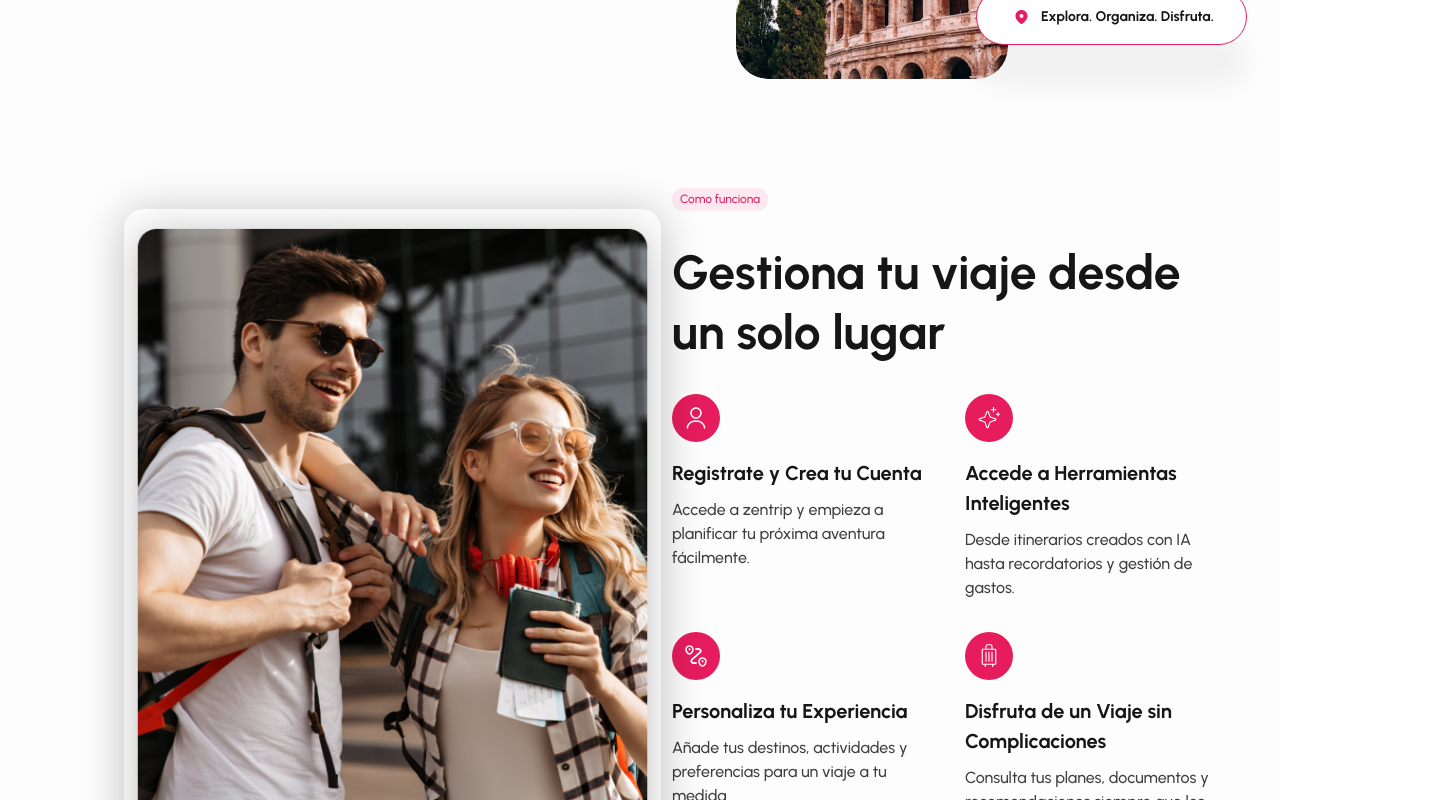
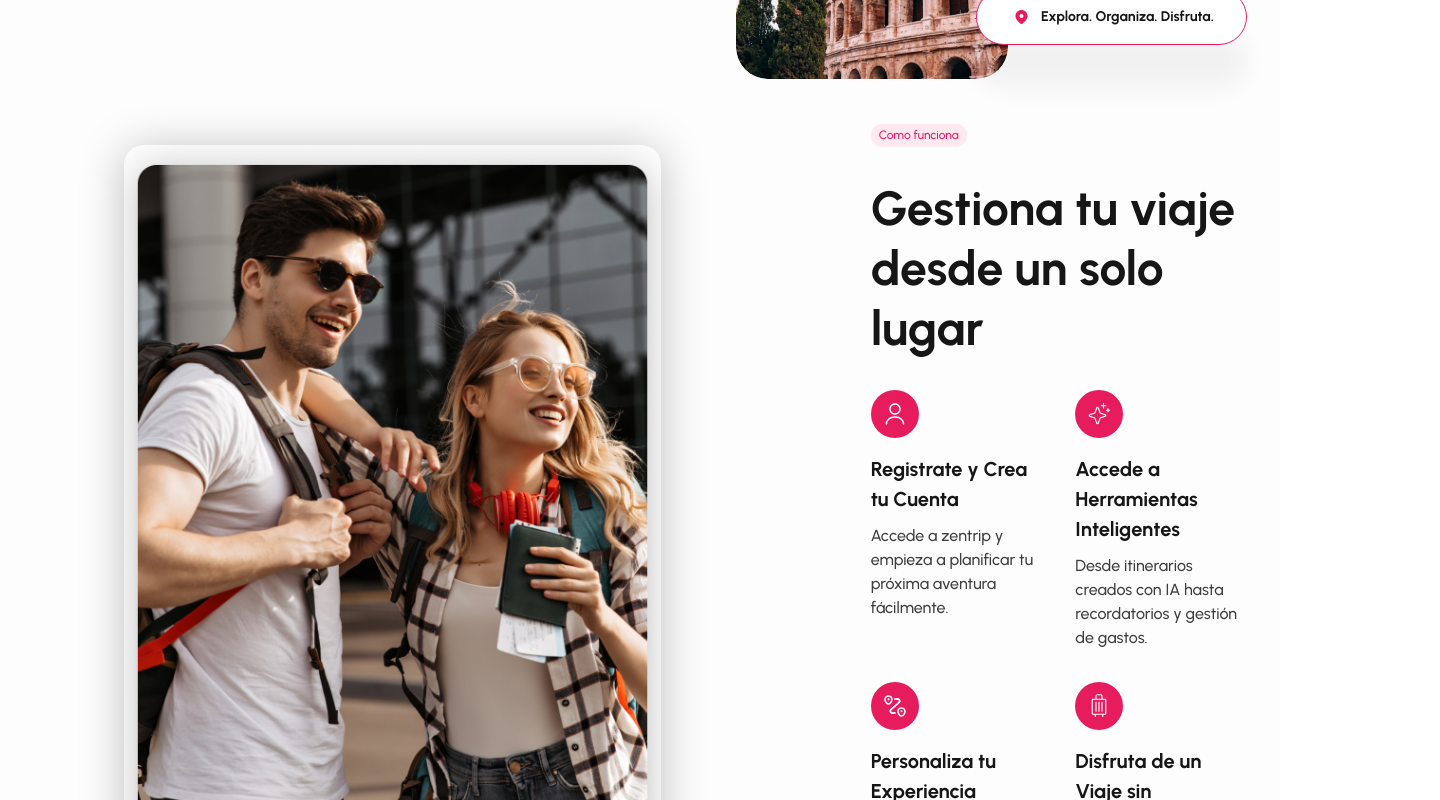
Before and after one commit to Ignacio918/viajes-app, a React (Vite) app in the folder viajes-app/: page / in a window 1280 px wide. Shown: the part 800-1600 px from the top of the page, 1440 px wide, since content can reach past the window. Built offline with nearby package versions, Linux system fonts and the light colour scheme; a web font is replaced by a local one.

Commit message:
acomodar howitworks

```diff
--- a/viajes-app/src/pages/HowItWorks.tsx
+++ b/viajes-app/src/pages/HowItWorks.tsx
@@ -11,14 +11,13 @@ const HowItWorks = () => {
     <section className="how-it-works-section">
       <div className="how-it-works-container">
         {/* Contenedor izquierdo - Imagen */}
-        <div className="left-container">
-          <div className="image-wrapper">
-            <img
-              src={fotoRandom3}
-              alt="Random travel"
-              className="main-image"
-            />
-          </div>
+        <div className="pattern-light">
+          <div className="radial" />
+          <img
+            src={fotoRandom3}
+            alt="Random travel"
+            className="foto-random3"
+          />
         </div>
 
         {/* Contenedor derecho - Contenido */}
--- a/viajes-app/src/styles/HowItWorks.css
+++ b/viajes-app/src/styles/HowItWorks.css
@@ -1,22 +1,22 @@
 /* src/styles/HowItWorks.css */
 .how-it-works-section {
-  @apply w-full min-h-screen py-16 bg-[#FDFDFD];
+  @apply w-full min-h-screen bg-[#FDFDFD];
 }
 
 .how-it-works-container {
   @apply container mx-auto flex flex-row justify-between max-w-[1440px];
 }
 
-.left-container {
-  @apply w-1/2 relative flex justify-center items-center;
+.pattern-light {
+  @apply w-full h-full relative bg-[#FDFDFD];
 }
 
-.image-wrapper {
-  @apply relative w-full h-full;
+.radial {
+  @apply w-[1440px] h-[810px] left-0 top-0 absolute;
 }
 
-.main-image {
-  @apply w-[537px] h-[768px] absolute left-[124px] top-[21px] shadow-[0px_4px_44px_rgba(0,0,0,0.25)] rounded-[20px] object-cover;
+.foto-random3 {
+  @apply w-[537px] h-[768px] left-[124px] top-[21px] absolute shadow-[0px_4px_44px_rgba(0,0,0,0.25)] rounded-[20px] object-cover;
 }
 
 .right-container {
```
